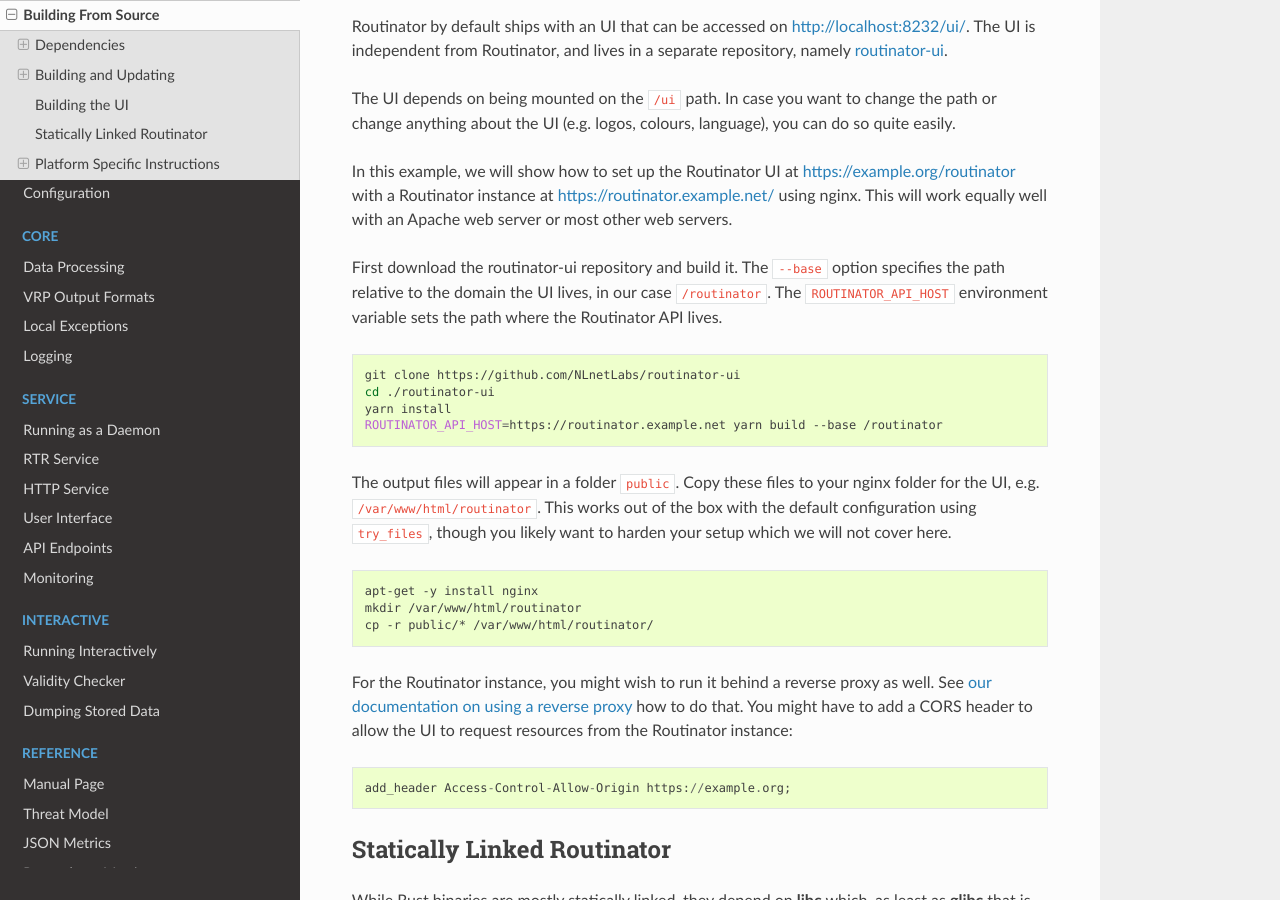
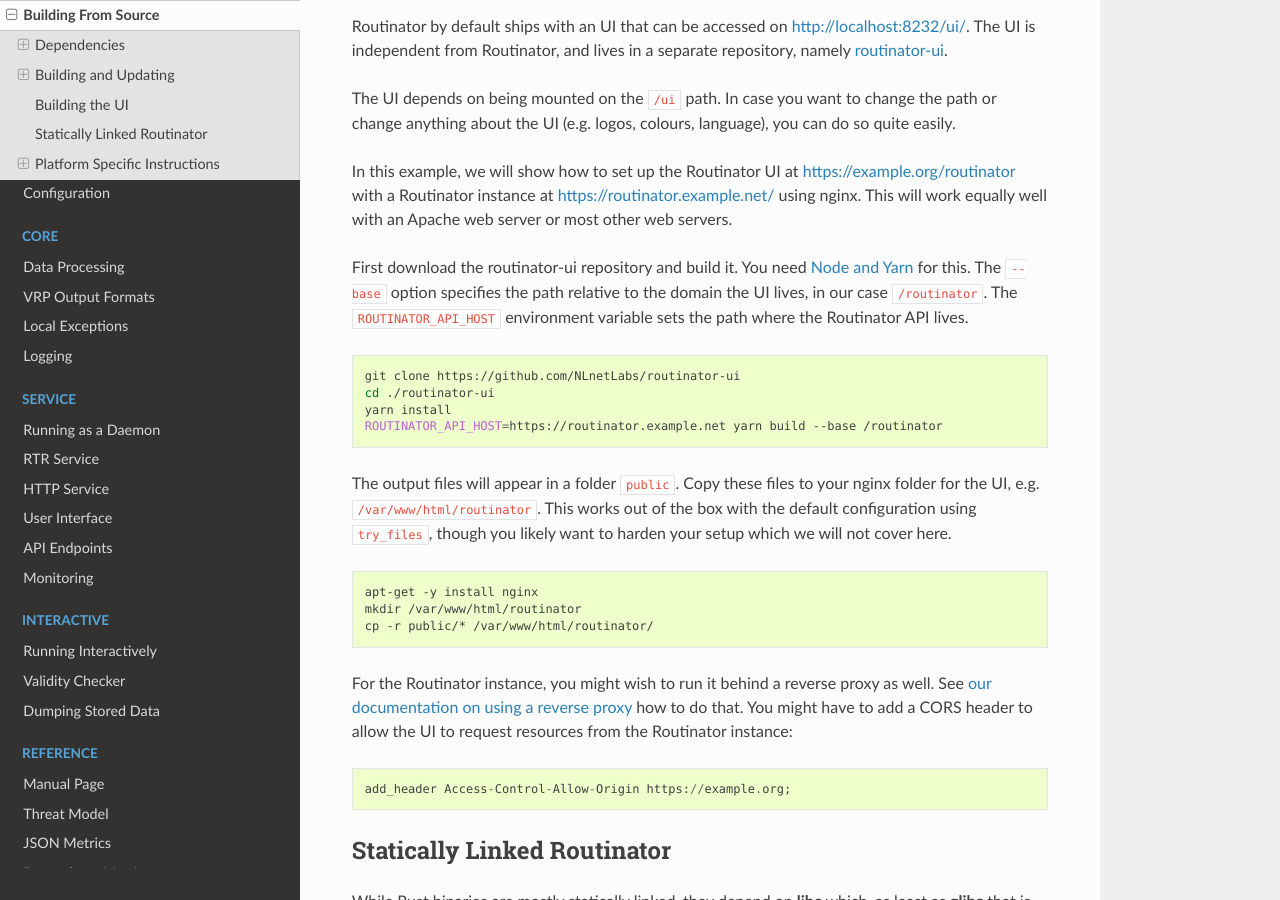
Before and after one commit to NLnetLabs/routinator, a Sphinx documentation site: the page built from doc/manual/source/building.rst, in a window 1280 px wide and 900 px high, scrolled down 3403 px. Built offline with Sphinx 7.4.7 and the Read the Docs theme 3.1.0, drawn with Linux system fonts in a browser that asks for light colours.

Commit message:
Update building instructions

```diff
--- a/doc/manual/source/building.rst
+++ b/doc/manual/source/building.rst
@@ -183,7 +183,7 @@
 
 In this example, we will show how to set up the Routinator UI at https://example.org/routinator with a Routinator instance at https://routinator.example.net/ using nginx. This will work equally well with an Apache web server or most other web servers.
 
-First download the routinator-ui repository and build it. The ``--base`` option specifies the path relative to the domain the UI lives, in our case ``/routinator``. The ``ROUTINATOR_API_HOST`` environment variable sets the path where the Routinator API lives.
+First download the routinator-ui repository and build it. You need `Node and Yarn <https://nodejs.org/en/download>`_ for this. The ``--base`` option specifies the path relative to the domain the UI lives, in our case ``/routinator``. The ``ROUTINATOR_API_HOST`` environment variable sets the path where the Routinator API lives.
 
 .. code-block:: bash
 
```
